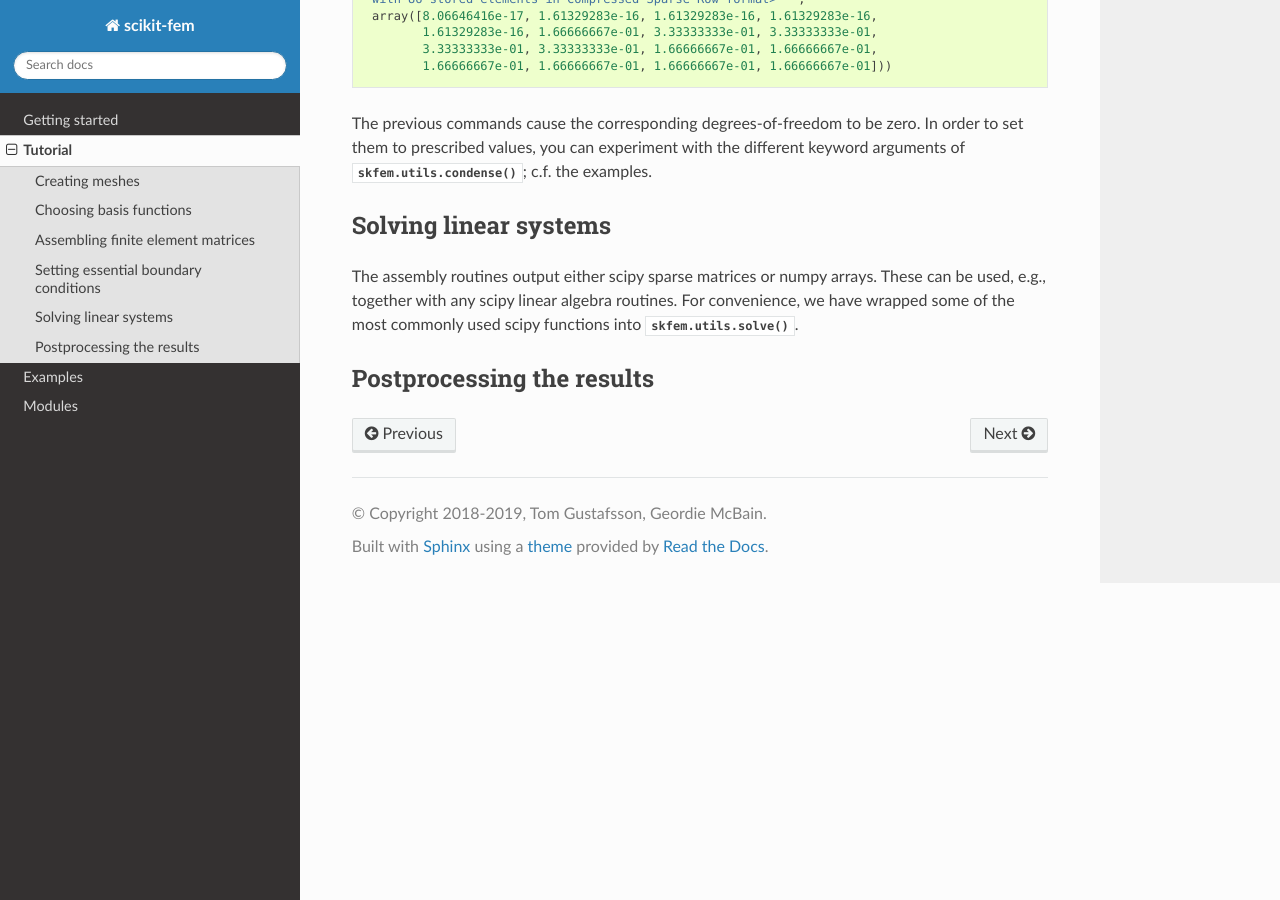
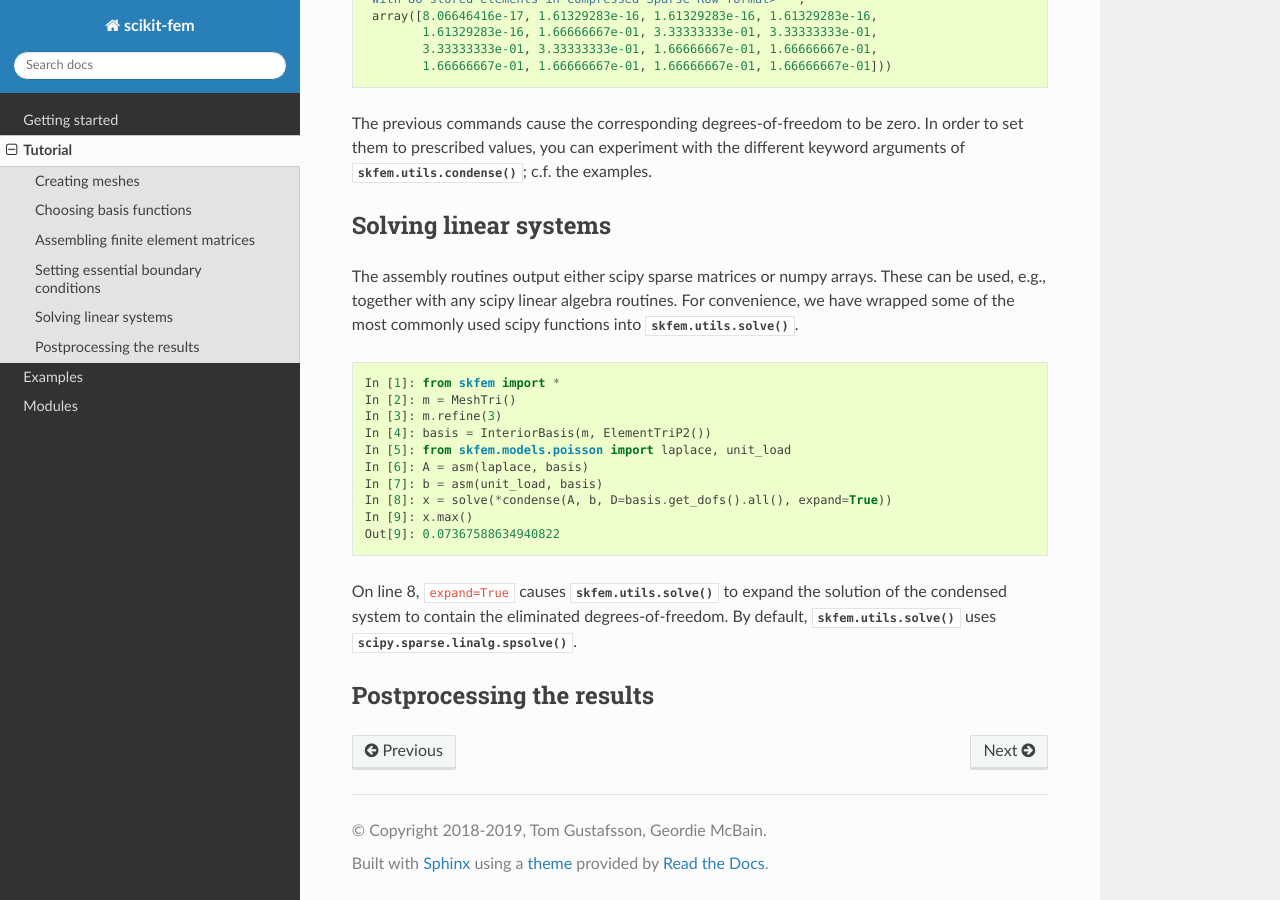
Before and after one commit to kinnala/scikit-fem, a Sphinx documentation site: the page built from docs/tutorial.rst, in a window 1280 px wide and 900 px high, scrolled down 2759 px. Built offline with Sphinx 7.4.7 and the Read the Docs theme 2.0.0, drawn with Linux system fonts in a browser that asks for light colours.

Commit message:
Add "Solving linear systems" to tutorial

```diff
--- a/docs/tutorial.rst
+++ b/docs/tutorial.rst
@@ -164,8 +164,22 @@ These can be used, e.g., together with any scipy linear algebra routines.  For
 convenience, we have wrapped some of the most commonly used scipy functions into
 :func:`skfem.utils.solve`.
 
+.. code-block:: python
 
+   In [1]: from skfem import *
+   In [2]: m = MeshTri()
+   In [3]: m.refine(3)
+   In [4]: basis = InteriorBasis(m, ElementTriP2())
+   In [5]: from skfem.models.poisson import laplace, unit_load
+   In [6]: A = asm(laplace, basis)
+   In [7]: b = asm(unit_load, basis)
+   In [8]: x = solve(*condense(A, b, D=basis.get_dofs().all(), expand=True))
+   In [9]: x.max()
+   Out[9]: 0.07367588634940822
 
+On line 8, ``expand=True`` causes :func:`skfem.utils.solve` to expand
+the solution of the condensed system to contain the eliminated degrees-of-freedom.
+By default, :func:`skfem.utils.solve` uses :func:`scipy.sparse.linalg.spsolve`.
 
 Postprocessing the results
 ##########################
```
